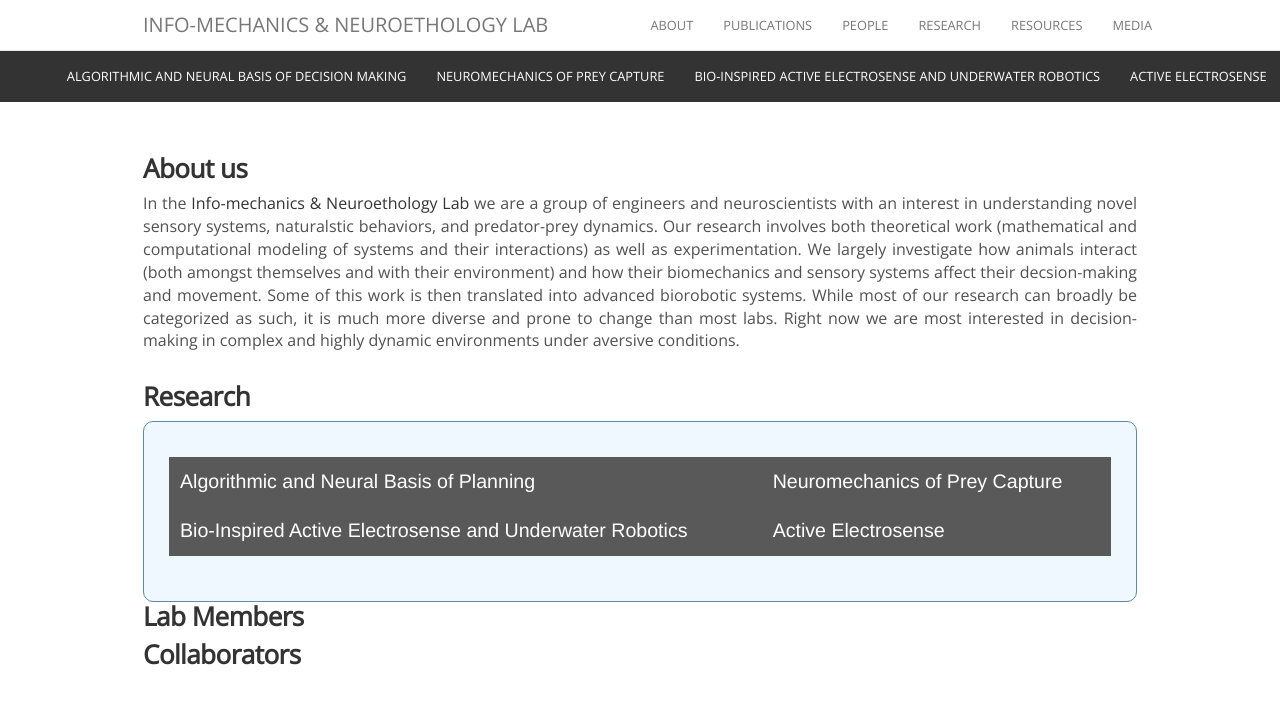
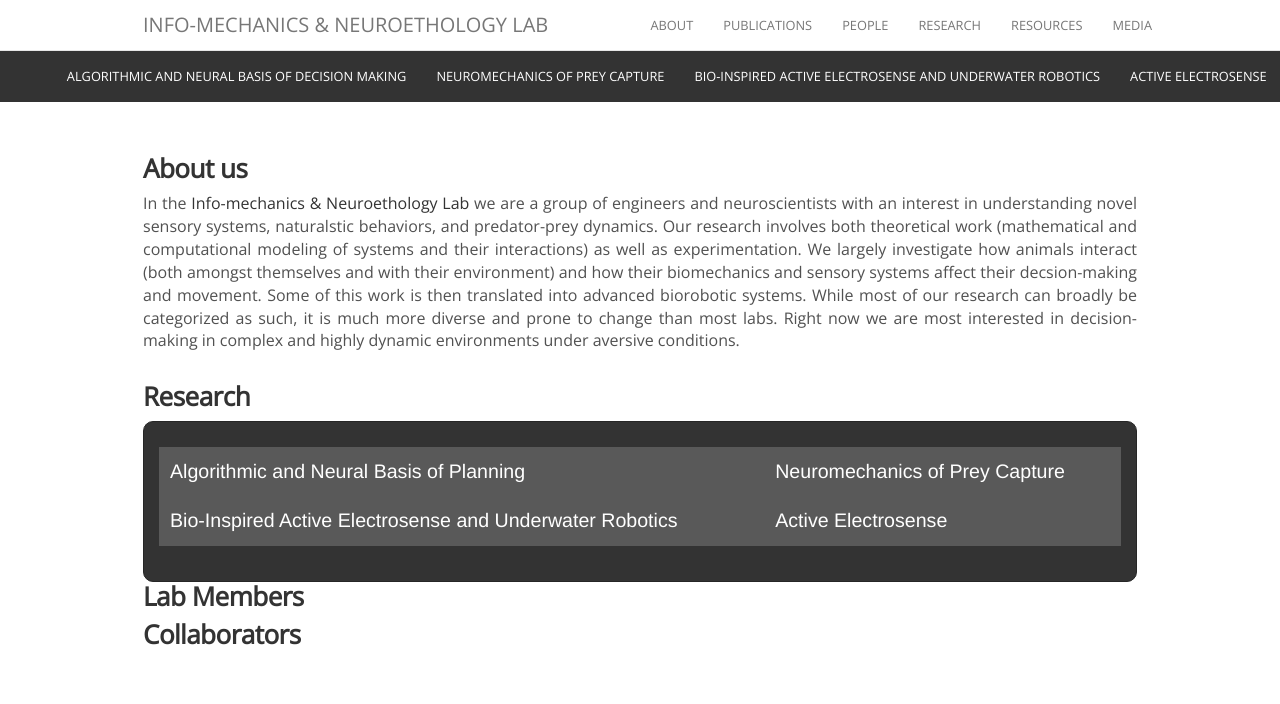
Before and after one commit to maciverlab/maciverlab.github.io, a Jekyll site: the page built from about.html, in a window 1280 px wide. Shown: the top 704 px of the page. Built offline with Jekyll 4.4.1, drawn with Linux system fonts in a browser that asks for light colours; nearby versions of some CDN libraries; comment, search, counter and statistics services are not loaded.

Commit message:
Update about.html

```diff
--- a/about.html
+++ b/about.html
@@ -40,7 +40,7 @@
               it is much more diverse and prone to change than most labs. Right now we are most interested in decision-making
               in complex and highly dynamic environments under aversive conditions.</p>
        <h3>Research</h3>
-       <div class="w3-container" style="   background: #f0f8ff; padding: 25px; border-radius:10px; border: 1px solid #5d8aa8">
+       <div class="w3-container" style="background: #333; padding: 15px; border-radius:10px; border: 1px solid #262626">
               <table class="research">
                  <tr>
                      <td><a class="research-box" href="{{ site.baseurl }}{% link _projects/planning.md %}">Algorithmic and Neural Basis of Planning</a></td>
```
